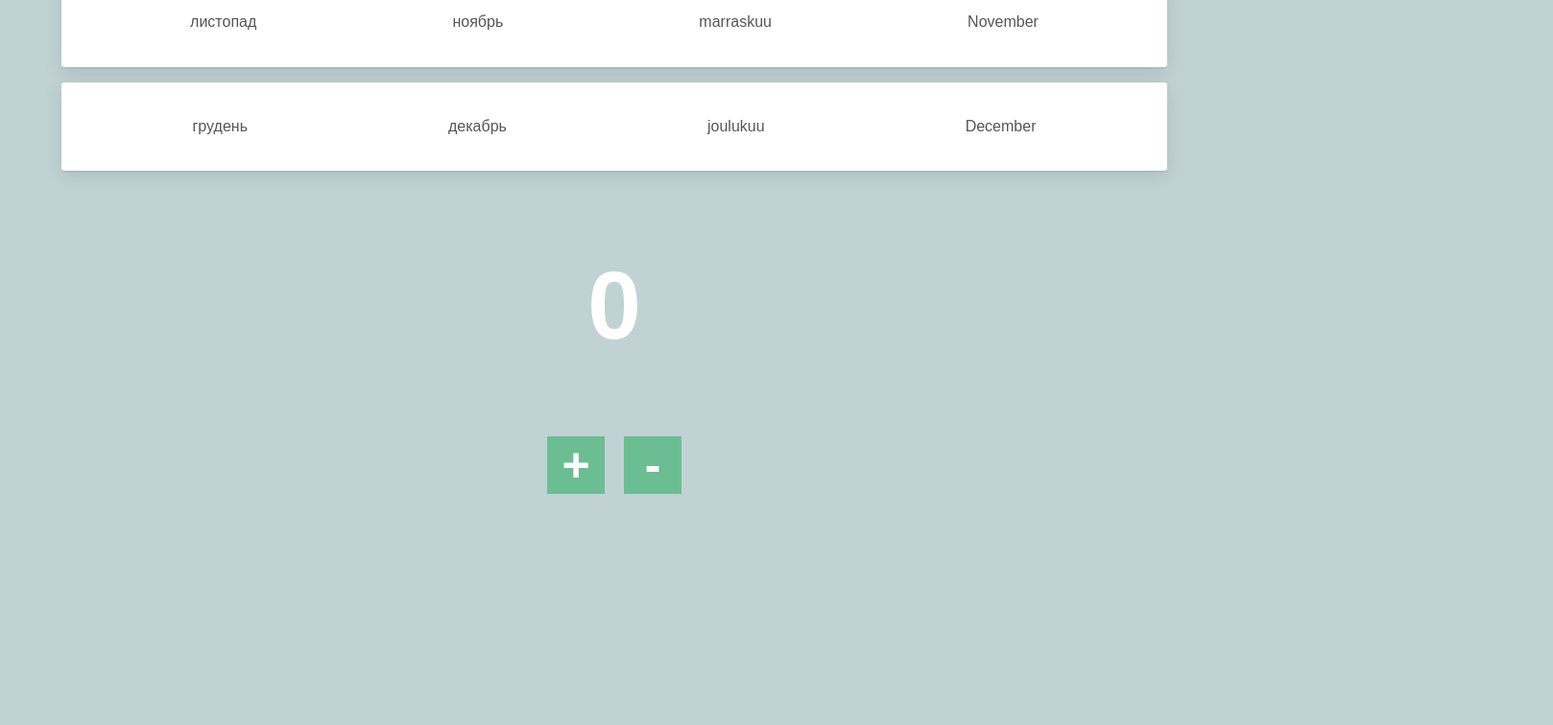
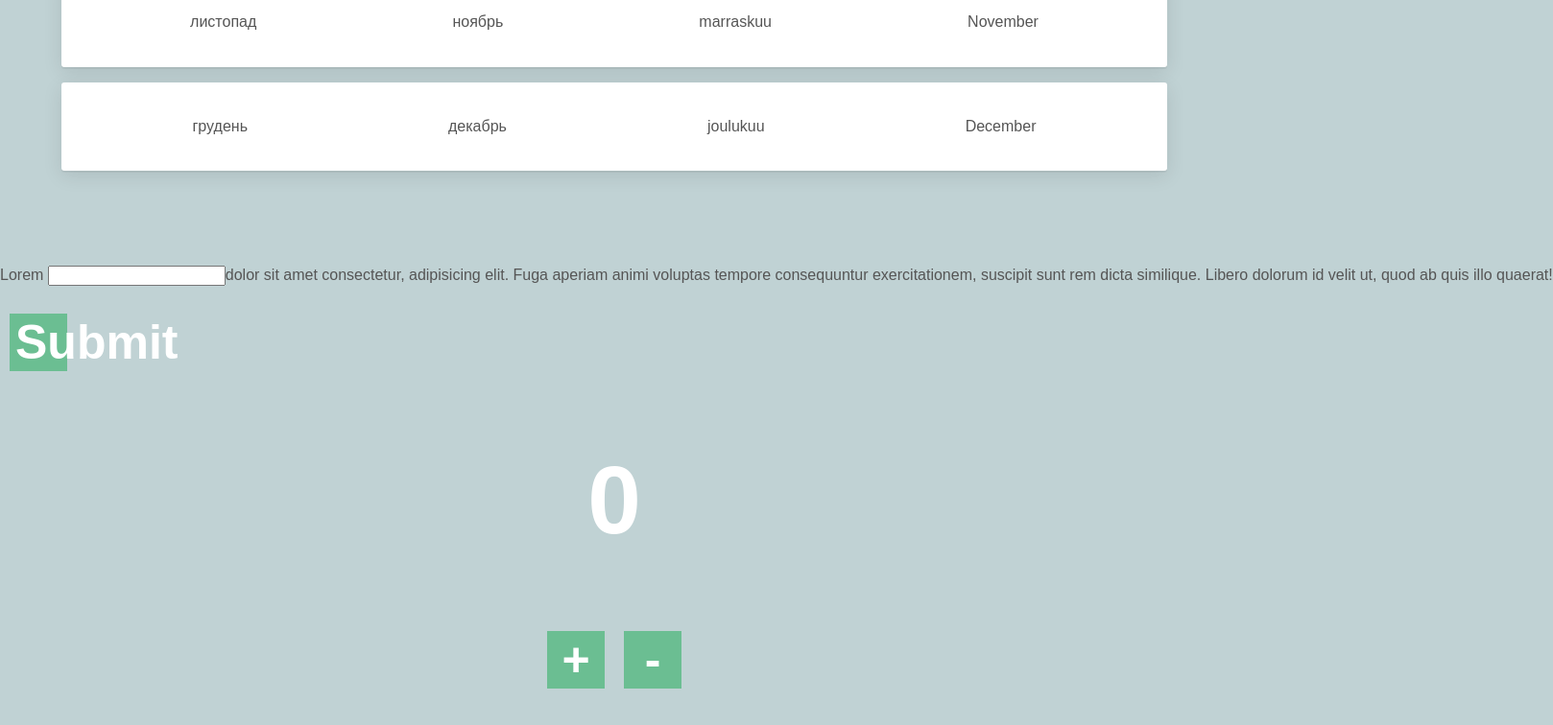
Before and after one commit to irensula/4lang-app, a React (Create React App) app: page /task in a window 1280 px wide. Shown: the part 2729-3485 px from the top of the page at 96% size, 1618 px wide, since content can reach past the window. Before the commit the page ends 3284 px from the top, so only its background shows below. Built offline with nearby package versions, Linux system fonts and the light colour scheme.

Commit message:
Add files via upload

```diff
--- a/src/App.css
+++ b/src/App.css
@@ -104,3 +104,12 @@ button {
   font-weight: bold;
   font-size: 50px;
 }
+
+/* Task */
+form {
+  display: inline;
+  white-space: nowrap;
+}
+.taskText {
+  display: inline-block;
+}
--- a/src/App.js
+++ b/src/App.js
@@ -3,6 +3,7 @@ import Entry from './components/Entry.jsx';
 import React, { useState } from 'react';
 import daysOfWeek from './data/daysofweek.js';
 import months from './data/months.js';
+import Task from './components/Task.jsx';
 
 function App() {
 
@@ -65,12 +66,14 @@ function App() {
         )}
       </table>
 
+        <Task />
 
       <div className="container">
         <h1>{count}</h1>
         <button onClick={increase} >+</button>
         <button onClick={decrease} >-</button>
       </div>
+
     </div>
   );
 }
--- /dev/null
+++ b/src/components/Task.jsx
@@ -0,0 +1,16 @@
+// const right = "ipsum";
+
+
+const Task = () => {
+    return (
+        <form>
+            <p className="taskText">Lorem
+            </p> <input className="taskInput" type="text" />
+            <p className="taskText">dolor sit amet consectetur, adipisicing elit. Fuga aperiam animi voluptas tempore consequuntur exercitationem, suscipit sunt rem dicta similique. Libero dolorum id velit ut, quod ab quis illo quaerat!</p>
+            <br/>
+            <button type="submit">Submit</button>
+        </form>
+    );
+}
+
+export default Task;
```
